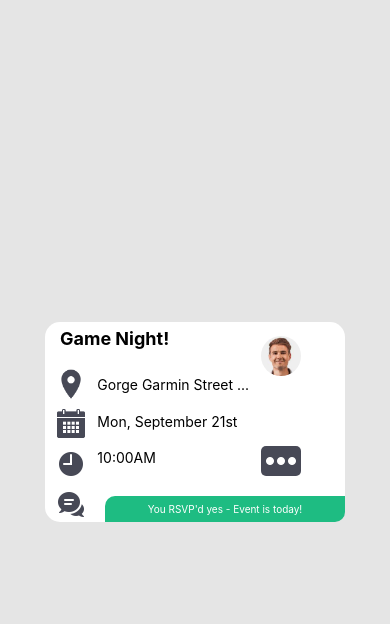
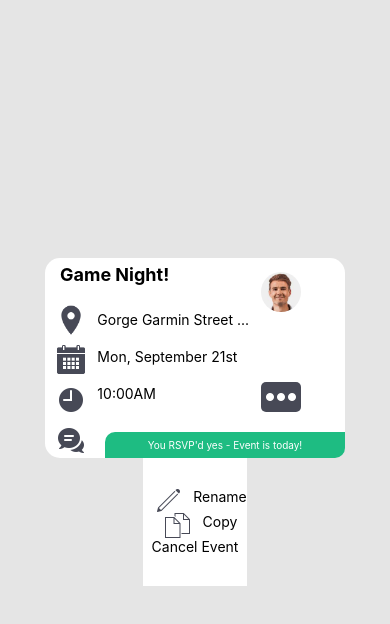
Before and after one commit to kellydinneen/likemindedly-project, a React Native app: screen / in a window 390 px wide. Both pictures are taken after a click on the element 280 px from the left and 461 px from the top of the page. Shown: the top 624 px of the page. Built offline with nearby package versions, Linux system fonts and the light colour scheme.

Commit message:
Create dropdown

```diff
--- a/Card.js
+++ b/Card.js
@@ -6,7 +6,7 @@ import calendarIcon from './assets/calendar.png';
 import clockIcon from './assets/clock.png';
 import messagingIcon from './assets/messages.png';
 import profilePicture from './assets/profile-picture.png';
-// import Dropdown from './Dropdown';
+import Dropdown from './Dropdown';
 
 const Card = () => {
 
@@ -30,6 +30,7 @@ const Card = () => {
     : '#EEEEEE';
 
   return (
+    <>
       <View style={styles.container}>
         <Text style={styles.title}>Game Night!</Text>
         <View style={styles.cardBody}>
@@ -50,6 +51,8 @@ const Card = () => {
           <Text style={{color:'#fff', fontSize: 10}}>You RSVP'd yes - Event is today!</Text>
         </View>
       </View>
+      {dropdownVisible && <Dropdown/>}
+    </>
   );
 }
 
--- /dev/null
+++ b/Dropdown.js
@@ -0,0 +1,38 @@
+import React from 'react';
+import { StyleSheet, Text, View, Image } from 'react-native';
+import Card from './Card';
+
+const Dropdown = () => {
+
+  return (
+    <View style={styles.dropdown}>
+      <View style={styles.dropdownGroup}>
+        <Image style={styles.icon} source={require('./assets/edit.png')}/>
+        <Text>Rename</Text>
+      </View>
+      <View style={styles.dropdownGroup}>
+        <Image style={styles.icon} source={require('./assets/copy.png')}/>
+        <Text>Copy</Text>
+      </View>
+      <Text>Cancel Event</Text>
+    </View>
+  );
+}
+
+const styles = StyleSheet.create({
+  dropdown: {
+    flex: 0.2,
+    backgroundColor: '#fff',
+    alignItems: 'center',
+    justifyContent: 'center',
+  },
+  dropdownGroup: {
+    flexDirection: 'row'
+  },
+  icon: {
+    height: 25,
+    resizeMode: 'contain'
+  }
+});
+
+export default Dropdown;
```
Lines whose indentation alone changed are shown as unchanged.
